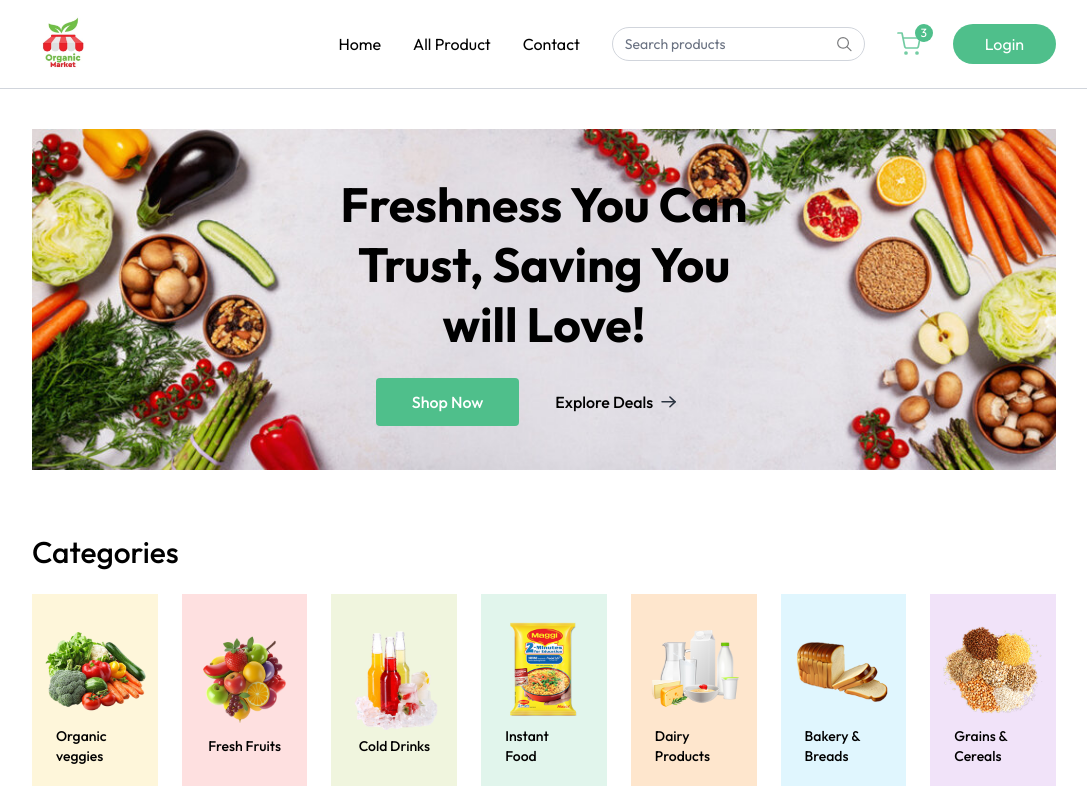
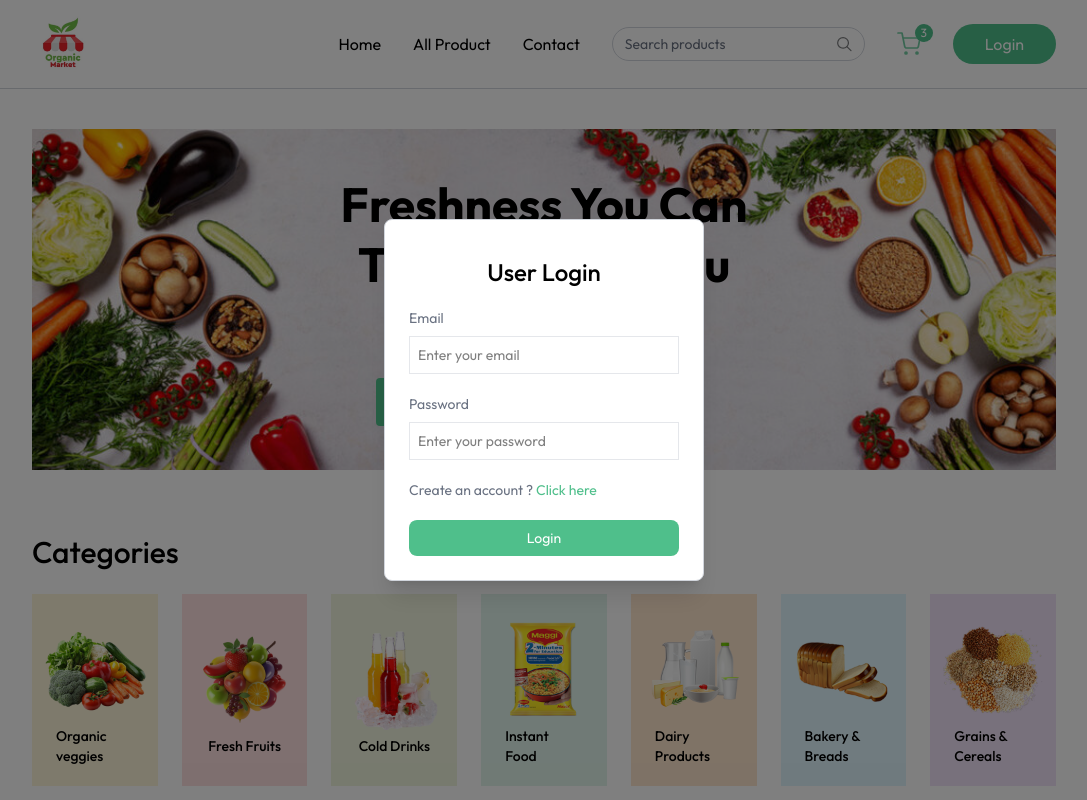
Before and after one commit to JoshiNirdesh/ecommerce-website, a React (Vite) app: page / in a window 1280 px wide. Shown: the top 800 px of the page, without its empty margins (96-1183 px from the left). Built offline with nearby package versions, Linux system fonts and the light colour scheme.

Commit message:
login form

```diff
--- a/src/App.jsx
+++ b/src/App.jsx
@@ -5,12 +5,17 @@ import Home from './pages/Home'
 import Test from './components/Test'
 import { Toaster } from 'react-hot-toast'
 import Footer from './components/Footer'
+import { useAppContext } from './context/AppContext'
+import Login from './components/Login'
 
 
 const App = () => {
+      const {showUserLogin}=useAppContext()
+
   return (
     <div>
       <Navbar />
+      {showUserLogin?<Login/>:""}
       <Toaster/>
       <div className='px-6 md:px-16 lg:px-24 xl:px-32'>
         <Routes>
--- /dev/null
+++ b/src/components/Login.jsx
@@ -0,0 +1,24 @@
+import React from 'react'
+
+const Login = () => {
+  return (
+    <div className='fixed z-30 bg-black/50 flex items-center inset-0 justify-center'>
+      <form action="" className='border border-gray-300 w-80 flex flex-col p-6 shadow-xl rounded-lg bg-white'>
+        <h3 className='text-2xl font-medium text-center mt-3'>User Login</h3>
+        <div className='w-full mt-5'>
+        <p className='text-sm text-gray-500 mb-2'>Email</p>
+        <input type="email" name="" id="" placeholder='Enter your email' className='border border-gray-200 text-sm p-2 w-full' />
+        </div>
+         <div className='w-full mt-5'>
+        <p className='text-sm text-gray-500 mb-2'>Password</p>
+        <input type="password" name="" id="" placeholder='Enter your password' className='border border-gray-200 text-sm p-2 w-full' />
+        </div>
+
+        <p className='mt-5 text-sm text-gray-500'>Create an account ? <a href="" className='text-primary'>Click here</a></p>
+        <button className='mt-5 bg-primary p-2 rounded-lg outline-none text-sm text-white'>Login</button>
+      </form>
+    </div>
+  )
+}
+
+export default Login
--- a/src/context/AppContext.jsx
+++ b/src/context/AppContext.jsx
@@ -10,7 +10,7 @@ export const AppProvider = ({ children }) => {
     const navigate = useNavigate()
     const [user, setUser] = useState(null)
     const [isSeller, setIsSeller] = useState(false)
-    const [showUserLogin, setShowUserLogin] = useState(false)
+    const [showUserLogin, setShowUserLogin] = useState(true)
     const [products ,setProducts]=useState([]);
 
     const [cartItems ,setCartItems]=useState({});
```
